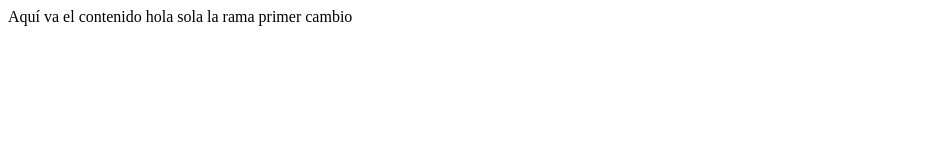
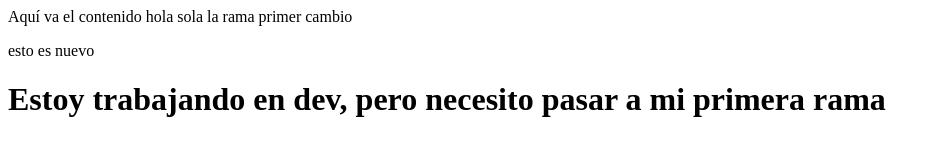
Before and after one commit to SanabriaOscar/Exercise_git_comants, a plain HTML site: page index.html in a window 1280 px wide. Shown: the whole page, without its empty margins (0-940 px from the left). Drawn offline with Linux system fonts and the light colour scheme.

Commit message:
subiendo cambios despues del stash en primer rama

```diff
--- a/index.html
+++ b/index.html
@@ -5,5 +5,7 @@
 	<body>
 	Aquí va el contenido
 	<pm class="p-c">hola sola la rama primer cambio</p>
+		<p>esto es nuevo</p>
+		<h1 class="dev-p">Estoy trabajando en dev, pero necesito pasar a mi primera rama</h1>
 	</body>
 </html>
--- a/test.css
+++ b/test.css
@@ -1,3 +1,7 @@
 .p-c{
     background-color: red;
 }
+.dev-p{
+    background-attachment: fixed;
+
+}
```
